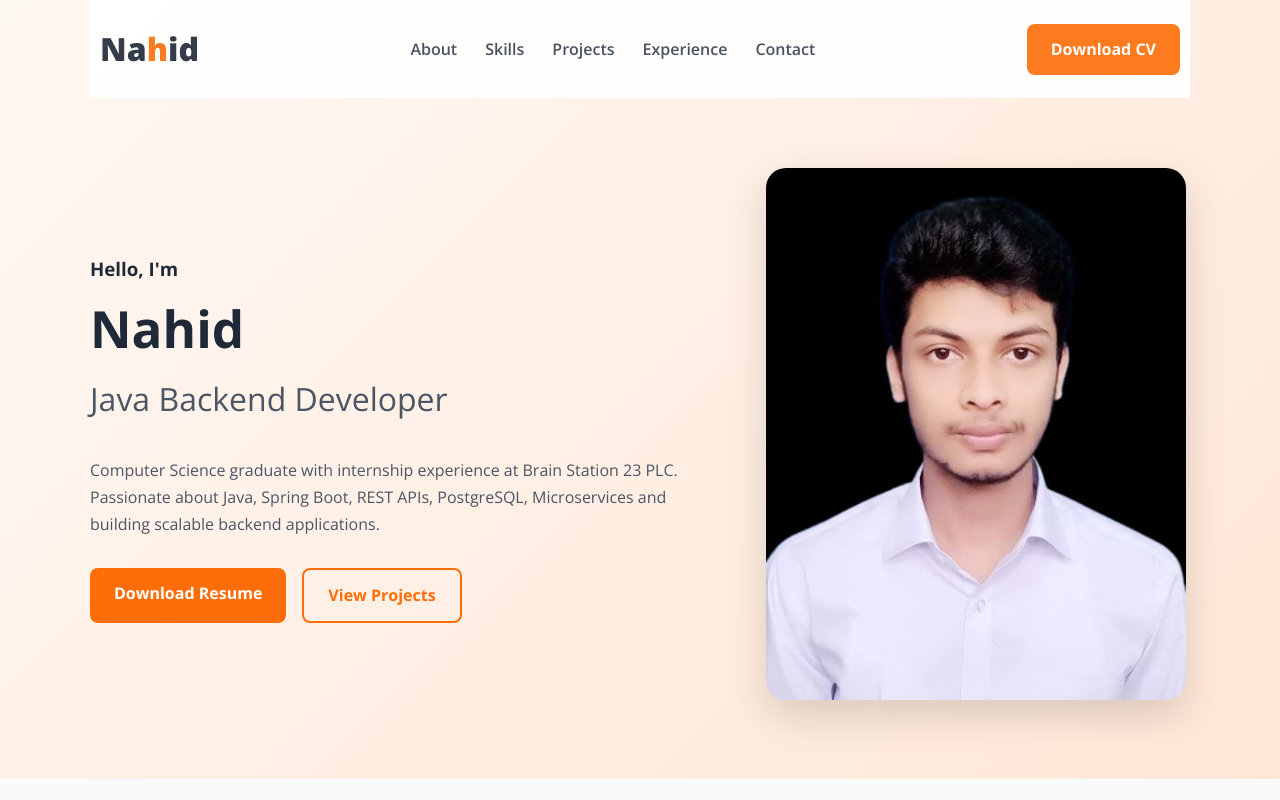
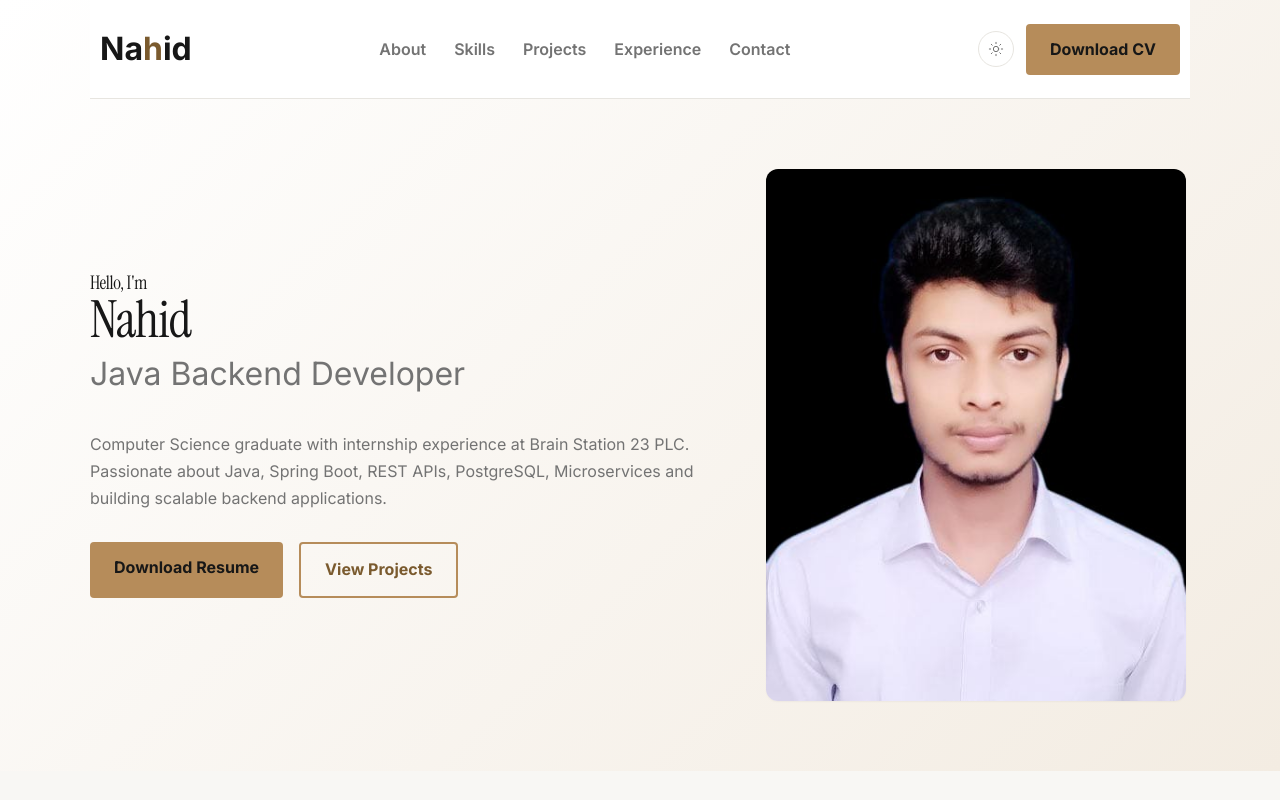
Before and after one commit to Nahidworld/web-dev-portfolio, a plain HTML site: page index.html in a window 1280 px wide. Shown: the top 800 px of the page. Drawn offline with nearby package versions, Linux system fonts and the light colour scheme.

Commit message:
light and dark theme added

```diff
--- a/index.html
+++ b/index.html
@@ -7,11 +7,31 @@
     <title>Md. Fahim Bin Imam Nahid | Java Backend Developer</title>
     <link rel="preconnect" href="https://fonts.googleapis.com">
     <link rel="preconnect" href="https://fonts.gstatic.com" crossorigin>
-    <link href="https://fonts.googleapis.com/css2?family=Open+Sans:wght@300;400;600;700;800&display=swap"
+    <link
+        href="https://fonts.googleapis.com/css2?family=Instrument+Serif:ital@0;1&family=Inter:wght@400;500;600;700&family=JetBrains+Mono:wght@400;500&display=swap"
         rel="stylesheet">
 
+    <!-- Apply the saved/system theme before stylesheets load to avoid a flash. -->
+    <script>
+        (function () {
+            try {
+                var stored = localStorage.getItem("portfolio-theme");
+                var theme = stored === "light" || stored === "dark"
+                    ? stored
+                    : (window.matchMedia("(prefers-color-scheme: dark)").matches ? "dark" : "light");
+                document.documentElement.dataset.theme = theme;
+                document.documentElement.style.colorScheme = theme;
+            } catch (error) {
+                /* CSS media query fallback handles system preference without JS. */
+            }
+        })();
+    </script>
+
     <link rel="stylesheet" href="https://cdnjs.cloudflare.com/ajax/libs/font-awesome/6.7.2/css/all.min.css">
+    <link rel="stylesheet" href="styles/tokens.css">
+    <link rel="stylesheet" href="styles/base.css">
     <link rel="stylesheet" href="styles/styles.css">
+    <script src="scripts/theme.js" defer></script>
 </head>
 
 <body>
@@ -25,7 +45,21 @@
                 <li><a href="#experience">Experience</a></li>
                 <li><a href="#contact">Contact</a></li>
             </ul>
-            <a class="btn" href="resume\Resume-of-Md-Fahim-Bin-Imam-Nahid.pdf" download>Download CV</a>
+            <div class="nav-actions">
+                <button class="theme-toggle" type="button" data-theme-toggle
+                    aria-label="Switch to dark theme" aria-pressed="false" title="Switch to dark theme">
+                    <svg class="icon-sun" viewBox="0 0 24 24" fill="none" stroke="currentColor" stroke-width="1.5"
+                        stroke-linecap="round" aria-hidden="true">
+                        <circle cx="12" cy="12" r="4"></circle>
+                        <path d="M12 2v2M12 20v2M2 12h2M20 12h2M4.9 4.9l1.4 1.4M17.7 17.7l1.4 1.4M19.1 4.9l-1.4 1.4M6.3 17.7l-1.4 1.4"></path>
+                    </svg>
+                    <svg class="icon-moon" viewBox="0 0 24 24" fill="none" stroke="currentColor" stroke-width="1.5"
+                        stroke-linecap="round" stroke-linejoin="round" aria-hidden="true">
+                        <path d="M20 14.5A8.5 8.5 0 0 1 9.5 4a8.5 8.5 0 1 0 10.5 10.5Z"></path>
+                    </svg>
+                </button>
+                <a class="btn" href="resume\Resume-of-Md-Fahim-Bin-Imam-Nahid.pdf" download>Download CV</a>
+            </div>
         </nav>
 
         <section class="hero container">
--- /dev/null
+++ b/scripts/theme.js
@@ -0,0 +1,66 @@
+/* Theme control — explicit choice wins; system preference is the default. */
+
+(function () {
+    const STORAGE_KEY = "portfolio-theme";
+    const root = document.documentElement;
+    const toggle = document.querySelector("[data-theme-toggle]");
+    const system = window.matchMedia("(prefers-color-scheme: dark)");
+
+    function systemTheme() {
+        return system.matches ? "dark" : "light";
+    }
+
+    function currentTheme() {
+        return root.dataset.theme === "dark" ? "dark" : "light";
+    }
+
+    function storedTheme() {
+        try {
+            const value = localStorage.getItem(STORAGE_KEY);
+            return value === "light" || value === "dark" ? value : null;
+        } catch (error) {
+            return null;
+        }
+    }
+
+    function apply(theme, persist) {
+        root.dataset.theme = theme;
+        root.style.colorScheme = theme;
+
+        if (persist) {
+            try {
+                localStorage.setItem(STORAGE_KEY, theme);
+            } catch (error) {
+                /* Storage may be unavailable; the theme still applies for this visit. */
+            }
+        }
+
+        if (toggle) {
+            const label = theme === "dark" ? "Switch to light theme" : "Switch to dark theme";
+            toggle.setAttribute("aria-label", label);
+            toggle.setAttribute("title", label);
+            toggle.setAttribute("aria-pressed", String(theme === "dark"));
+        }
+    }
+
+    /* Sync control state with the theme chosen by the inline head script. */
+    apply(currentTheme(), false);
+
+    if (toggle) {
+        toggle.addEventListener("click", function () {
+            apply(currentTheme() === "dark" ? "light" : "dark", true);
+        });
+    }
+
+    /* Follow system changes only while the visitor has not chosen a theme. */
+    function onSystemChange(event) {
+        if (storedTheme()) return;
+        apply(event.matches ? "dark" : "light", false);
+    }
+
+    if (system.addEventListener) {
+        system.addEventListener("change", onSystemChange);
+    } else if (system.addListener) {
+        system.addListener(onSystemChange);
+    }
+})();
--- /dev/null
+++ b/styles/base.css
@@ -0,0 +1,135 @@
+/* ==========================================================================
+   Base layer — reset, typography foundation, accessibility, theme control
+   ========================================================================== */
+
+*,
+*::before,
+*::after {
+    box-sizing: border-box;
+}
+
+html {
+    scroll-behavior: smooth;
+    -webkit-text-size-adjust: 100%;
+}
+
+body {
+    background: var(--color-background);
+    color: var(--color-text-primary);
+    font-family: var(--font-body);
+    font-size: var(--text-base);
+    line-height: var(--leading-body);
+    -webkit-font-smoothing: antialiased;
+    transition: background-color var(--transition-theme), color var(--transition-theme);
+}
+
+h1,
+h2,
+h3,
+h4 {
+    font-family: var(--font-display);
+    font-weight: 400;
+    line-height: var(--leading-tight);
+    letter-spacing: var(--tracking-tight);
+}
+
+p {
+    max-width: var(--measure);
+}
+
+a {
+    color: inherit;
+}
+
+button {
+    font: inherit;
+}
+
+img,
+svg {
+    display: block;
+    max-width: 100%;
+}
+
+::selection {
+    background: var(--color-accent-subtle);
+    color: var(--color-text-primary);
+}
+
+:focus-visible {
+    outline: 2px solid var(--color-accent-text);
+    outline-offset: 3px;
+}
+
+/* Components with themed surfaces transition together when the theme changes */
+header,
+nav,
+footer,
+.info-grid > div,
+.card,
+.project-card,
+.timeline-item {
+    transition: background-color var(--transition-theme),
+        border-color var(--transition-theme),
+        color var(--transition-theme);
+}
+
+/* Theme toggle — the only new control in this foundation layer */
+.nav-actions {
+    display: flex;
+    align-items: center;
+    gap: var(--space-3);
+}
+
+.theme-toggle {
+    display: inline-flex;
+    align-items: center;
+    justify-content: center;
+    width: 2.25rem;
+    height: 2.25rem;
+    flex: 0 0 2.25rem;
+    padding: 0;
+    border: var(--border-hairline);
+    border-radius: var(--radius-pill);
+    background: var(--color-surface);
+    color: var(--color-text-secondary);
+    cursor: pointer;
+    transition: color 160ms ease, border-color 160ms ease, background-color var(--transition-theme);
+}
+
+.theme-toggle:hover {
+    color: var(--color-accent-text);
+    border-color: var(--color-accent);
+}
+
+.theme-toggle svg {
+    width: 1rem;
+    height: 1rem;
+}
+
+.theme-toggle .icon-moon {
+    display: none;
+}
+
+:root[data-theme="dark"] .theme-toggle .icon-sun {
+    display: none;
+}
+
+:root[data-theme="dark"] .theme-toggle .icon-moon {
+    display: block;
+}
+
+/* Respect user motion preferences */
+@media (prefers-reduced-motion: reduce) {
+    html {
+        scroll-behavior: auto;
+    }
+
+    *,
+    *::before,
+    *::after {
+        animation-duration: 0.01ms !important;
+        animation-iteration-count: 1 !important;
+        transition-duration: 0.01ms !important;
+    }
+}
--- a/styles/styles.css
+++ b/styles/styles.css
@@ -1,24 +1,23 @@
 * {
     margin: 0;
     padding: 0;
-    box-sizing: border-box;
-    scroll-behavior: smooth
+    box-sizing: border-box
 }
 
 body {
-    font-family: "Open Sans", sans-serif;
-    background: #f8fafc;
-    color: #1f2937;
-    line-height: 1.7
+    font-family: var(--font-body);
+    background: var(--color-background);
+    color: var(--color-text-primary);
+    line-height: var(--leading-body)
 }
 
 .container {
-    width: min(1100px, 92%);
+    width: min(var(--container), 92%);
     margin: auto
 }
 
 header {
-    background: linear-gradient(135deg, #fff8f3, #ffe7d6)
+    background: linear-gradient(135deg, var(--color-surface), var(--color-accent-subtle))
 }
 
 nav {
@@ -28,9 +27,9 @@ nav {
     padding: 22px 10px;
     position: sticky;
     top: 0;
-    background: #fff;
-    z-index: 10;
-    opacity: 0.9;
+    background: var(--color-surface);
+    border-bottom: var(--border-hairline);
+    z-index: var(--z-nav)
 }
 
 .logo {
@@ -39,7 +38,7 @@ nav {
 }
 
 .logo span {
-    color: #fd6e0a
+    color: var(--color-accent-text)
 }
 
 .nav-links {
@@ -50,19 +49,20 @@ nav {
 
 .nav-links a {
     text-decoration: none;
-    color: #374151;
+    color: var(--color-text-secondary);
     font-weight: 600;
     transition: .3s
 }
 
-.nav-links a:hover {
-    color: #fd6e0a
+.nav-links a:hover,
+.nav-links a.active {
+    color: var(--color-accent-text)
 }
 
 .btn,
 .btn-outline {
     padding: 12px 24px;
-    border-radius: 8px;
+    border-radius: var(--radius-sm);
     text-decoration: none;
     font-weight: 700;
     display: inline-block;
@@ -70,23 +70,23 @@ nav {
 }
 
 .btn {
-    background: #fd6e0a;
-    color: #fff
+    background: var(--color-accent);
+    color: var(--color-on-accent)
 }
 
 .btn:hover {
-    background: #e35d00;
+    background: var(--color-accent-hover);
     transform: translateY(-2px)
 }
 
 .btn-outline {
-    border: 2px solid #fd6e0a;
-    color: #fd6e0a
+    border: 2px solid var(--color-accent);
+    color: var(--color-accent-text)
 }
 
 .btn-outline:hover {
-    background: #fd6e0a;
-    color: #fff
+    background: var(--color-accent);
+    color: var(--color-on-accent)
 }
 
 .hero {
@@ -102,13 +102,13 @@ nav {
 }
 
 .hero h2 {
-    color: #fd6e0a;
+    color: var(--color-accent);
     margin: 10px 0 20px
 }
 
 .hero p {
     margin-bottom: 30px;
-    color: #4b5563
+    color: var(--color-text-secondary)
 }
 
 .hero-buttons {
@@ -120,8 +120,8 @@ nav {
 .hero-image img {
     width: 100%;
     max-width: 420px;
-    border-radius: 20px;
-    box-shadow: 0 15px 40px rgba(0, 0, 0, .15)
+    border-radius: var(--radius-lg);
+    box-shadow: var(--shadow-subtle)
 }
 
 section {
@@ -129,7 +129,7 @@ section {
 }
 
 .polymorph {
-    font-size: 2rem;
+    font-size: 2rem
 }
 
 section h2 {
@@ -154,15 +154,21 @@ section h2 {
 .card,
 .project,
 .timeline-item {
-    background: #fff;
+    background: var(--color-surface);
     padding: 24px;
-    border-radius: 14px;
-    box-shadow: 0 10px 30px rgba(0, 0, 0, .08)
+    border: var(--border-hairline);
+    border-radius: var(--radius-md);
+    box-shadow: var(--shadow-subtle)
 }
 
 .info-grid strong {
     display: block;
-    color: #fd6e0a
+    color: var(--color-accent-text);
+    font-family: var(--font-mono);
+    font-size: var(--text-xs);
+    font-weight: 500;
+    text-transform: uppercase;
+    letter-spacing: var(--tracking-label)
 }
 
 .card-grid {
@@ -184,7 +190,7 @@ section h2 {
 
 .card i {
     font-size: 2.4rem;
-    color: #fd6e0a;
+    color: var(--color-accent);
     margin-bottom: 15px
 }
 
@@ -194,7 +200,7 @@ section h2 {
 
 /* =======================
    Projects
-======================= */
+ ======================= */
 
 #projects {
     padding: 100px 0;
@@ -209,16 +215,17 @@ section h2 {
 
 .project-card {
     width: 520px;
-    background: #fff;
-    border-radius: 15px;
+    background: var(--color-surface);
+    border: var(--border-hairline);
+    border-radius: var(--radius-md);
     overflow: hidden;
-    box-shadow: 0 10px 30px rgba(0, 0, 0, .08);
+    box-shadow: var(--shadow-subtle);
     transition: .35s;
 }
 
 .project-card:hover {
     transform: translateY(-8px);
-    box-shadow: 0 20px 40px rgba(0, 0, 0, .12);
+    box-shadow: var(--shadow-lift);
 }
 
 .project-card img {
@@ -233,11 +240,11 @@ section h2 {
 
 .project-content h3 {
     margin-bottom: 15px;
-    color: #181818;
+    color: var(--color-text-primary);
 }
 
 .project-content p {
-    color: #666;
+    color: var(--color-text-secondary);
     margin-bottom: 20px;
     line-height: 1.7;
 }
@@ -250,12 +257,14 @@ section h2 {
 }
 
 .project-tech span {
-    background: #FFF3EA;
-    color: #FD6E0A;
+    background: var(--color-accent-subtle);
+    color: var(--color-accent-text);
     padding: 8px 16px;
-    border-radius: 30px;
-    font-size: 14px;
-    font-weight: 600;
+    border-radius: var(--radius-pill);
+    font-family: var(--font-mono);
+    font-size: var(--text-xs);
+    font-weight: 500;
+    letter-spacing: 0.04em;
 }
 
 .project-buttons {
@@ -274,14 +283,15 @@ section h2 {
 }
 
 footer {
-    background: #1f2937;
-    color: #fff;
+    background: var(--color-surface);
+    color: var(--color-text-primary);
+    border-top: var(--border-hairline);
     padding: 60px 0;
     text-align: center
 }
 
 footer a {
-    color: #fd6e0a;
+    color: var(--color-accent-text);
     text-decoration: none
 }
 
@@ -348,12 +358,12 @@ footer a {
         margin: 30px auto;
         width: 80%;
         border: none;
-        border-top: 1px solid rgba(255, 255, 255, .2);
+        border-top: 1px solid var(--color-border);
     }
 
     .copyright {
         margin-top: 20px;
         font-size: 15px;
-        color: #d1d5db;
+        color: var(--color-text-secondary);
     }
 }
--- /dev/null
+++ b/styles/tokens.css
@@ -0,0 +1,120 @@
+/* ==========================================================================
+   Design tokens — Minimalist Editorial Engineering Portfolio
+   ========================================================================== */
+
+:root {
+    /* Source palettes (do not use directly — use the semantic tokens below) */
+    --palette-light-background: #F8F7F4;
+    --palette-light-surface: #FFFFFF;
+    --palette-light-text-primary: #171717;
+    --palette-light-text-secondary: #737373;
+    --palette-light-accent: #B68C5A;
+    --palette-light-border: #E7E5E0;
+
+    --palette-dark-background: #111111;
+    --palette-dark-surface: #1A1A1A;
+    --palette-dark-text-primary: #F5F5F2;
+    --palette-dark-text-secondary: #A3A3A3;
+    --palette-dark-accent: #D6AD78;
+    --palette-dark-border: #303030;
+
+    /* Semantic colors — light theme defaults */
+    --color-background: var(--palette-light-background);
+    --color-surface: var(--palette-light-surface);
+    --color-text-primary: var(--palette-light-text-primary);
+    --color-text-secondary: var(--palette-light-text-secondary);
+    --color-accent: var(--palette-light-accent);
+    --color-border: var(--palette-light-border);
+
+    /* Derived colors: contrast-safe variants of the accent */
+    --color-accent-hover: #9A7141;
+    --color-accent-text: #7A5A2E;
+    --color-accent-subtle: #F3ECE2;
+    --color-on-accent: #171717;
+
+    /* Elevation — deliberately restrained */
+    --shadow-subtle: 0 1px 2px rgb(23 23 23 / 0.04);
+    --shadow-lift: 0 12px 28px rgb(23 23 23 / 0.08);
+
+    /* Typography */
+    --font-display: "Instrument Serif", "Playfair Display", Georgia, serif;
+    --font-body: "Inter", -apple-system, BlinkMacSystemFont, "Segoe UI", sans-serif;
+    --font-mono: "JetBrains Mono", "SFMono-Regular", Consolas, monospace;
+
+    --text-xs: 0.75rem;
+    --text-sm: 0.875rem;
+    --text-base: 1rem;
+    --text-lg: clamp(1.125rem, 1.05rem + 0.3vw, 1.25rem);
+    --text-xl: clamp(1.35rem, 1.2rem + 0.7vw, 1.75rem);
+    --text-2xl: clamp(1.75rem, 1.5rem + 1.2vw, 2.5rem);
+    --text-3xl: clamp(2.25rem, 1.8rem + 2.2vw, 3.5rem);
+    --text-4xl: clamp(3rem, 2.2rem + 4vw, 5.5rem);
+
+    --leading-tight: 1.05;
+    --leading-snug: 1.25;
+    --leading-body: 1.7;
+    --tracking-tight: -0.02em;
+    --tracking-label: 0.14em;
+    --measure: 68ch;
+
+    /* Spacing — 4px base */
+    --space-1: 0.25rem;
+    --space-2: 0.5rem;
+    --space-3: 0.75rem;
+    --space-4: 1rem;
+    --space-5: 1.5rem;
+    --space-6: 2rem;
+    --space-8: 3rem;
+    --space-10: 4rem;
+    --space-12: 6rem;
+    --space-16: 8rem;
+    --space-section: clamp(4rem, 8vw, 8rem);
+
+    /* Shape, motion, structure */
+    --radius-sm: 4px;
+    --radius-md: 8px;
+    --radius-lg: 12px;
+    --radius-pill: 999px;
+    --border-hairline: 1px solid var(--color-border);
+    --transition-theme: 220ms ease;
+    --container: 1100px;
+    --z-nav: 10;
+}
+
+/* Dark theme — explicit user choice or script-applied default */
+:root[data-theme="dark"] {
+    --color-background: var(--palette-dark-background);
+    --color-surface: var(--palette-dark-surface);
+    --color-text-primary: var(--palette-dark-text-primary);
+    --color-text-secondary: var(--palette-dark-text-secondary);
+    --color-accent: var(--palette-dark-accent);
+    --color-border: var(--palette-dark-border);
+
+    --color-accent-hover: #E7C69B;
+    --color-accent-text: var(--palette-dark-accent);
+    --color-accent-subtle: #2A241D;
+    --color-on-accent: #111111;
+
+    --shadow-subtle: none;
+    --shadow-lift: 0 12px 28px rgb(0 0 0 / 0.35);
+}
+
+/* No-JavaScript fallback: honor the system preference on first visit */
+@media (prefers-color-scheme: dark) {
+    :root:not([data-theme="light"]):not([data-theme="dark"]) {
+        --color-background: var(--palette-dark-background);
+        --color-surface: var(--palette-dark-surface);
+        --color-text-primary: var(--palette-dark-text-primary);
+        --color-text-secondary: var(--palette-dark-text-secondary);
+        --color-accent: var(--palette-dark-accent);
+        --color-border: var(--palette-dark-border);
+
+        --color-accent-hover: #E7C69B;
+        --color-accent-text: var(--palette-dark-accent);
+        --color-accent-subtle: #2A241D;
+        --color-on-accent: #111111;
+
+        --shadow-subtle: none;
+        --shadow-lift: 0 12px 28px rgb(0 0 0 / 0.35);
+    }
+}
```
